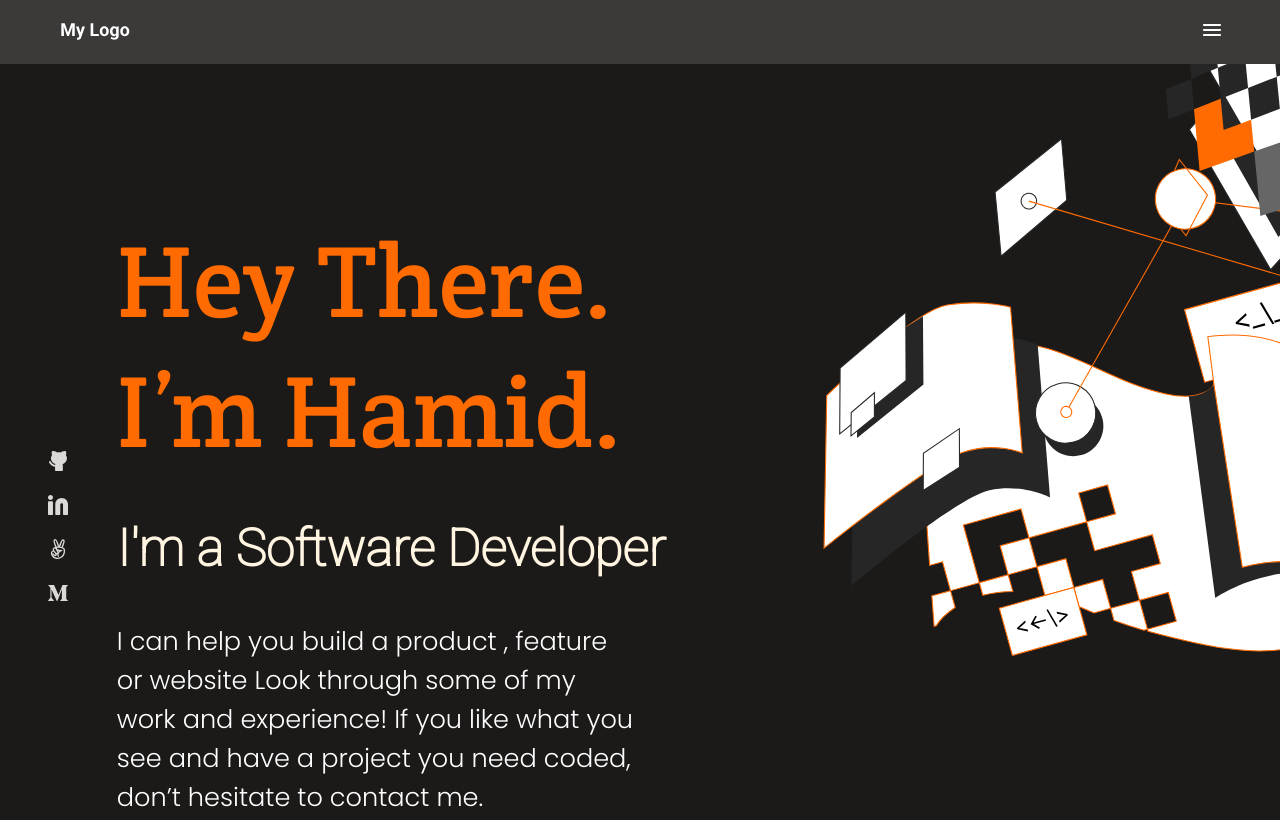
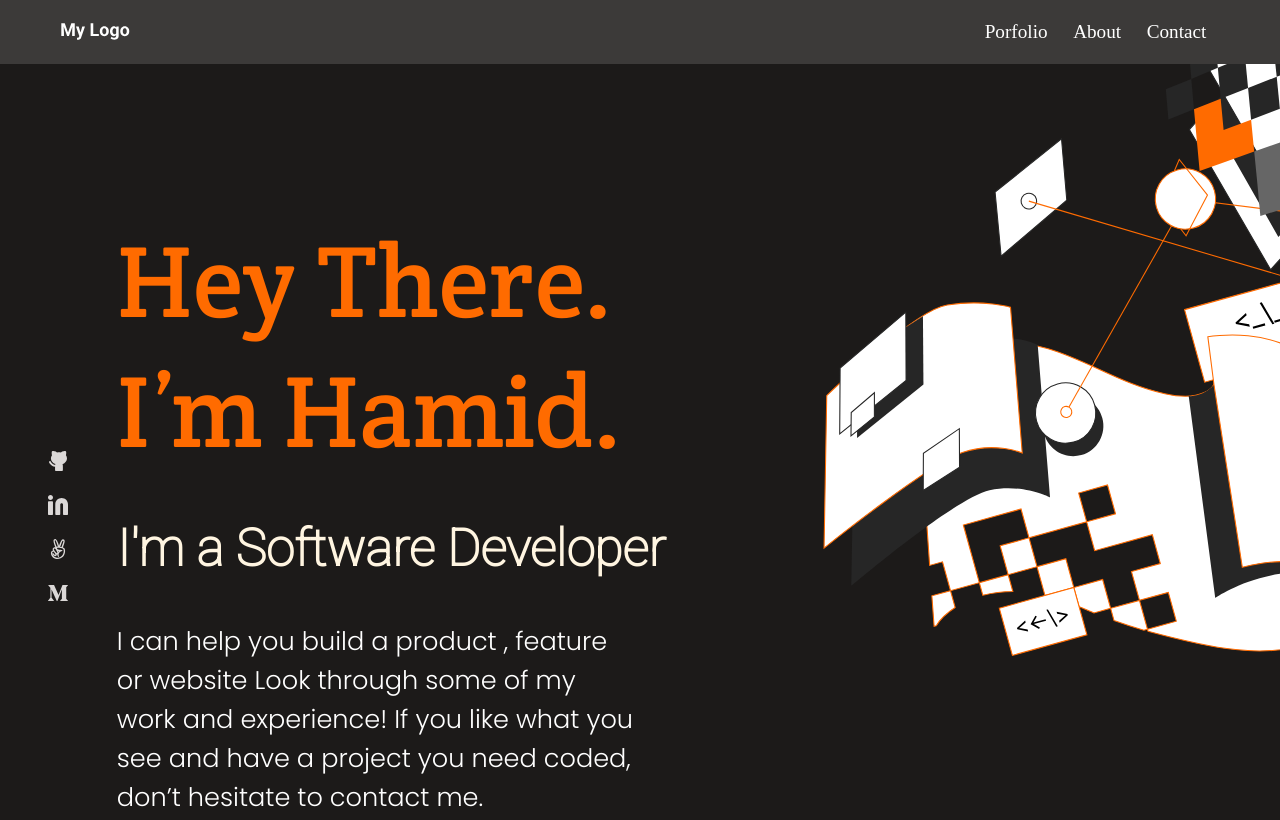
Before and after one commit to hamidazim321/Portfolio-Project, a website with bundled scripts: page index.html in a window 1280 px wide. Shown: the top 820 px of the page. Built offline with nearby package versions, Linux system fonts and the light colour scheme; files whose address does not match are found by name.

Commit message:
Add Function to Update DOM On Desktop Screen

```diff
--- /dev/null
+++ b/Modules/Desktop-Dom.js
@@ -0,0 +1,19 @@
+let Toolbar = document.querySelector('#ToolBar');
+let navs = Toolbar.querySelector('nav');
+let currentnav = navs.innerHTML;
+function DesctopToolBar(){
+  if (window.innerWidth > 766){
+    navs.innerHTML = ""
+    navs.innerHTML = `<ul class="Descnavs">
+    <li><a href='#Portfolio'>Porfolio</a></li>
+    <li><a href='#About'>About</a></li>
+    <li><a href='#contact'>Contact</a></li>
+    <li><img src="Images/Icon - Mail.png" alt=""></li>
+  </ul>`
+  }
+  else {
+    navs.innerHTML = currentnav
+  }
+}
+
+export {DesctopToolBar}
--- a/script.js
+++ b/script.js
@@ -1,4 +1,14 @@
 import { AddMenuEvent } from "./Modules/Toolbar-Menu.js";
+import { DesctopToolBar } from "./Modules/Desktop-Dom.js";
+
+window.addEventListener('resize', function(){
+    setTimeout(DesctopToolBar(),200)
+});
+
+
+window.addEventListener('load', function(){
+    setTimeout(DesctopToolBar(),200)
+});
 
 window.addEventListener('resize', function(){
     AddMenuEvent()
--- a/style.css
+++ b/style.css
@@ -409,7 +409,7 @@
   }
   .Descnavs li a {
     color: white;
-
+    text-decoration: none;
   }
 
   .Intro {
```
